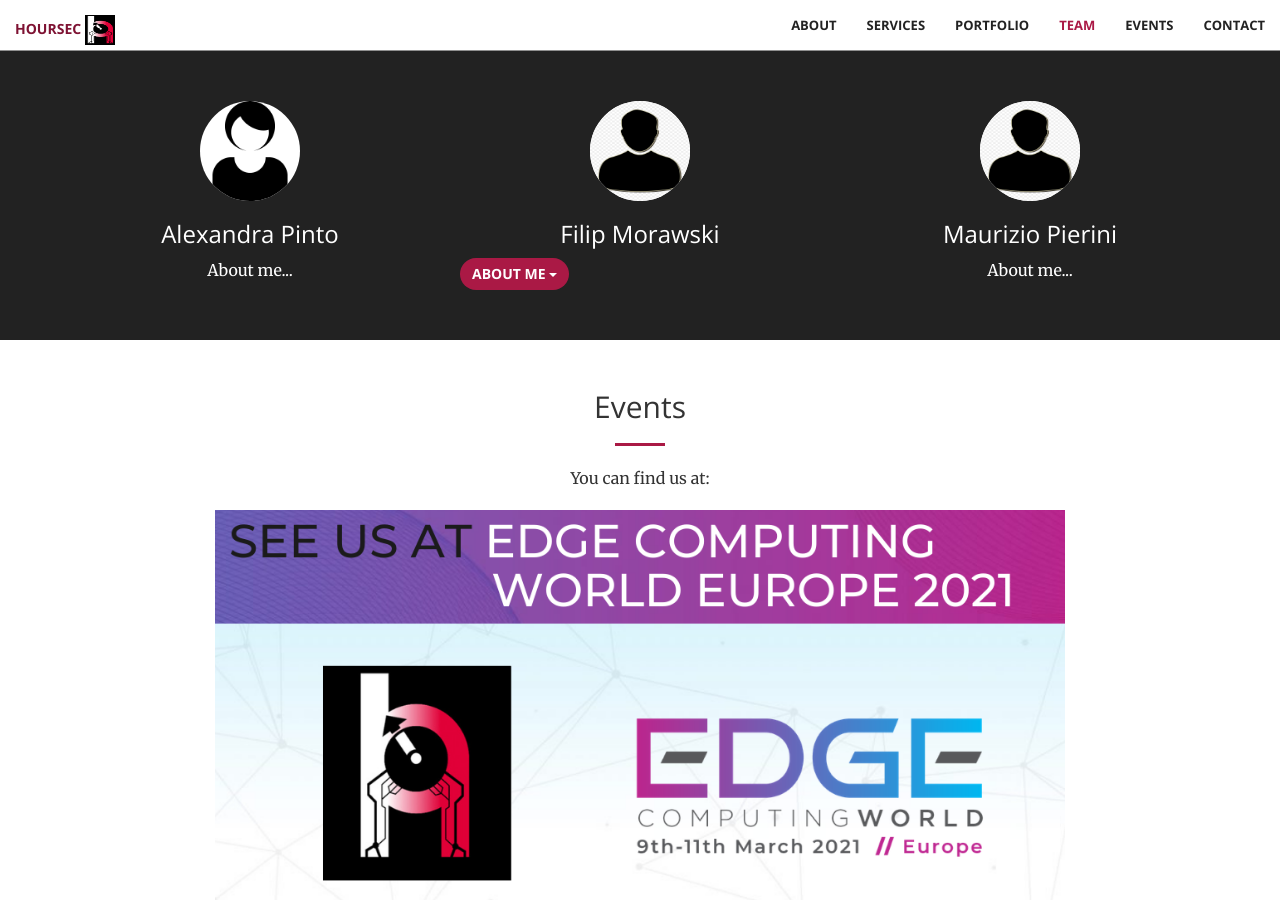
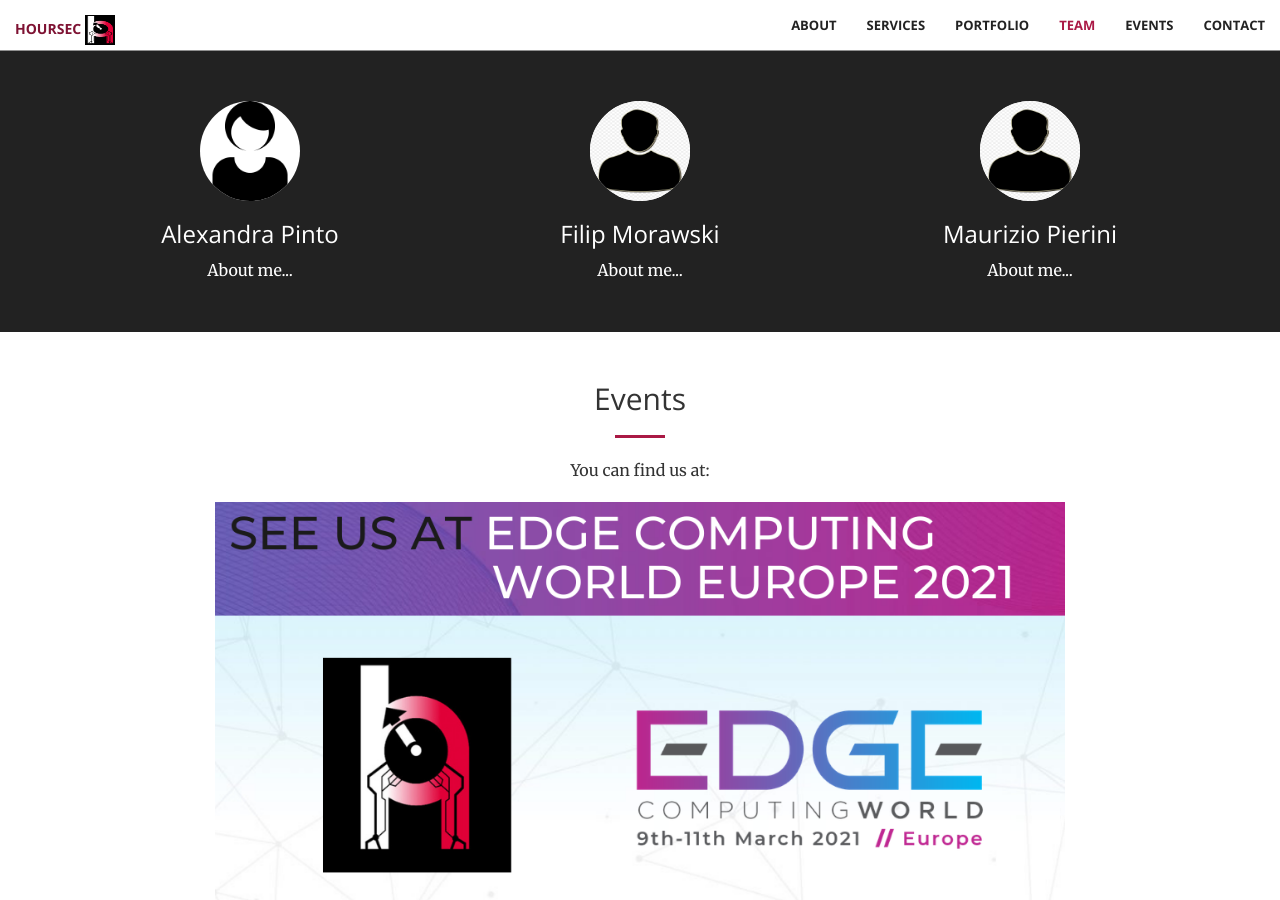
Before and after one commit to hoursec/github.io, a Jekyll site: the page built from index.html, in a window 1280 px wide and 900 px high, scrolled down 2091 px. Built offline with Jekyll 4.4.1, drawn with Linux system fonts in a browser that asks for light colours.

Commit message:
Update team.html

```diff
--- a/_includes/team.html
+++ b/_includes/team.html
@@ -12,19 +12,7 @@
                 <div class="service-box">
                     <img src="img/male.jpg" class="circular--square" width="100" height="100">
                     <h3>Filip Morawski</h3>
-                    <p class="text-white">                  <!-- Dropdown Abstract -->
-                               <div class="dropdown" style="float: left">
-                               <a class="btn btn-primary dropdown-toggle rightmargin" data-toggle="dropdown" href="#">
-                               About me
-                               <span class="caret"></span>
-                               </a>
-                               <div class="abstract dropdown-menu" role="menu" aria-labelledby="dLabel">
-                               <i>
-                               Not too much to say
-
-                               </i>
-                               </div>
-                               </div></p>
+                    <p class="text-white">About me...</p>
                 </div>
             </div>
             <div class="col-lg-4 col-md-6 text-center">
```
